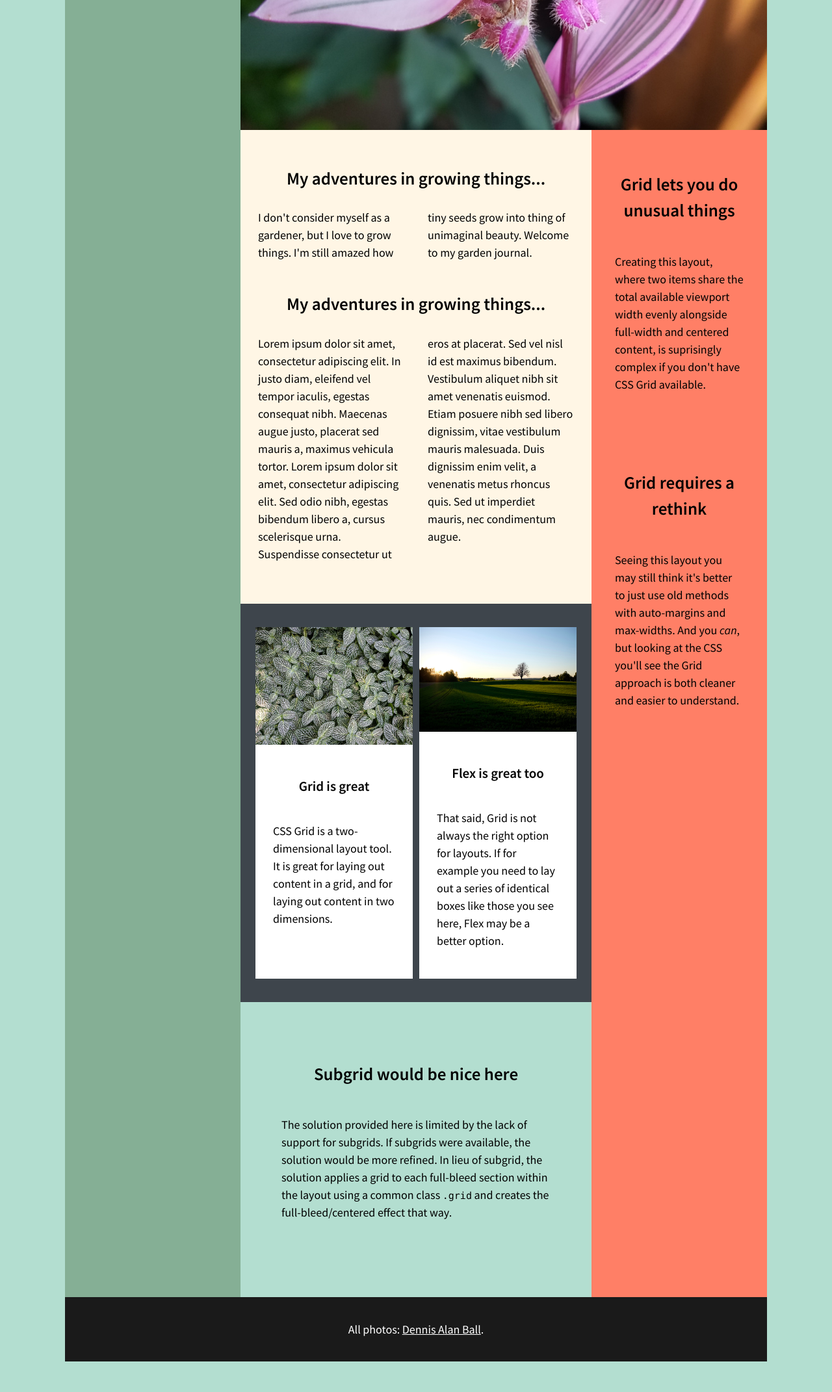
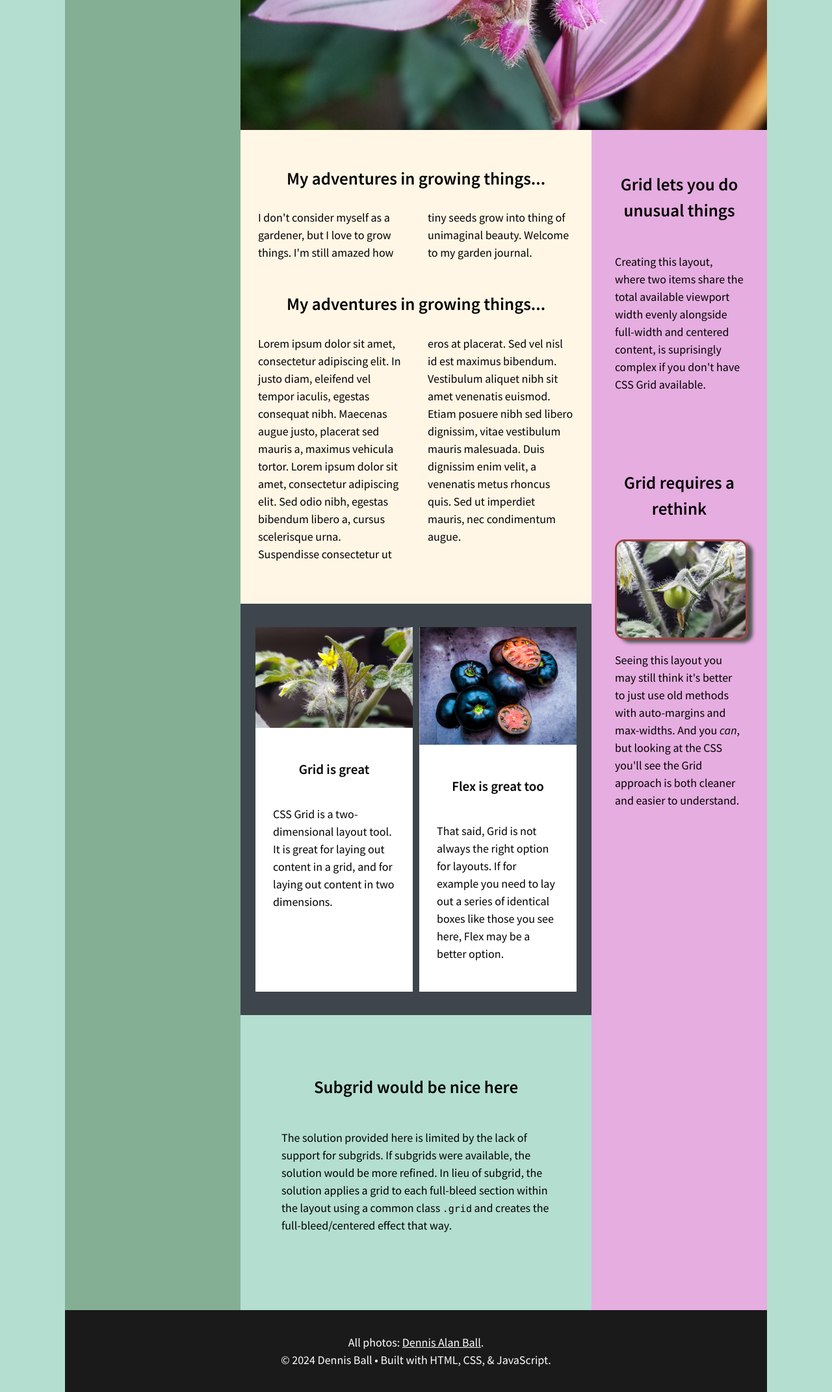
Before and after one commit to BallAquatics/Grow, a PHP site: page /index.html in a window 1280 px wide. Shown: the part 359-2501 px from the top of the page at 65% size. Before the commit the page ends 2454 px from the top, so only its background shows below. Run offline with PHP 8.4, Linux system fonts and the light colour scheme.

Commit message:
Add images and more layout work.

```diff
--- a/index.html
+++ b/index.html
@@ -6,7 +6,7 @@
     <meta name="viewport" content="width=device-width, initial-scale=1">
     <title>My adventures in growing things...</title>
     <link href="https://fonts.googleapis.com/css?family=PT+Serif:400,400i,700,700i|Source+Sans+Pro:400,400i,600,600i" rel="stylesheet">
-    <link rel="stylesheet" href="style-main.css" type="text/css" media="all">
+    <link rel="stylesheet" href="./styles/style-main.css" type="text/css" media="all">
 </head>
 
 <body class="site">
@@ -38,14 +38,14 @@
         <section class="buckets">
             <ul>
                 <li>
-                    <img src="images/nerve.jpg" alt="The leaves of a Nerve Plant.">
+                    <img src="./images/tim_tim_001.jpg" alt="">
                     <div class="bucket">
                         <h3 class="bucket-title">Grid is great</h3>
                         <p>CSS Grid is a two-dimensional layout tool. It is great for laying out content in a grid, and for laying out content in two dimensions.</p>
                     </div><!-- .bucket -->
                 </li>
                 <li>
-                    <img src="images/tree.jpg" alt="A solitary tree in a field.">
+                    <img src="./images/black-beauty-tomato.png" alt="">
                     <div class="bucket">
                         <h3 class="bucket-title">Flex is great too</h3>
                         <p>That said, Grid is not always the right option for layouts. If for example you need to lay out a series of identical boxes like those you see here, Flex may be a better option.</p>
@@ -70,13 +70,14 @@
         </div>
         <div class="twin">
             <h2 class="content-title">Grid requires a rethink</h2>
+            <img class="side-bar-img" src="./images/1st_tim_tim_20201214.jpg" alt="">
             <p>Seeing this layout you may still think it's better to just use old methods with auto-margins and max-widths. And you <em>can</em>, but looking at the CSS you'll see the Grid approach is both cleaner and easier to understand.</p>
         </div>
     </aside><!-- .sidebar -->
 
     <footer class="colophon">
 		<aside>All photos: <a href="https://dennisball.us" target="_blank" rel="nofollow">Dennis Alan Ball</a>.</aside>
-        <!--  <aside>For more information, visit <a href="https://linkedin.com/learning" target="_blank" rel="nofollow">LinkedIn Learning</a>.</aside> -->
+        <aside>© 2024 Dennis Ball • Built with HTML, CSS, & JavaScript.</aside>
     </footer>
 
 </body>
--- a/style-main.css
+++ b/styles/style-main.css
@@ -239,13 +239,13 @@ img {
 /* Twins section */
 
 .sidebar {
-	background: #FF7F66;
+	background: #e6ade0;
 	// background: hsl(0, 0%, 90%);
 }
 
 .twin {
 	padding: 2em;
-	background: #FF7F66;
+	// background: #FF7F66;
 }
 
 /* Colophon section */
@@ -273,6 +273,11 @@ body {
 	background-color: #85af95;
 }
 
+.side-bar-img {
+	border: solid #9e4242;
+    box-shadow: 8px 5px 5px #555;
+	border-radius: 15px;
+}
 /*--------------------------------------------------------------
 Use flex to create a three-bucket layout
 --------------------------------------------------------------*/
```
Also changed, not shown: Index.php (deleted, +0 -11 lines), images/1st_tim_tim_20201214.jpg (added), images/2022-seed-starting.jpg (added), images/black-beauty-tomato-txt.png (added), images/black-beauty-tomato.png (added), images/nerve.jpg (deleted), images/tim_tim_001.jpg (added), images/tim_tim_002.jpg (added), images/tree.jpg (deleted), images/wing.jpg (deleted).
